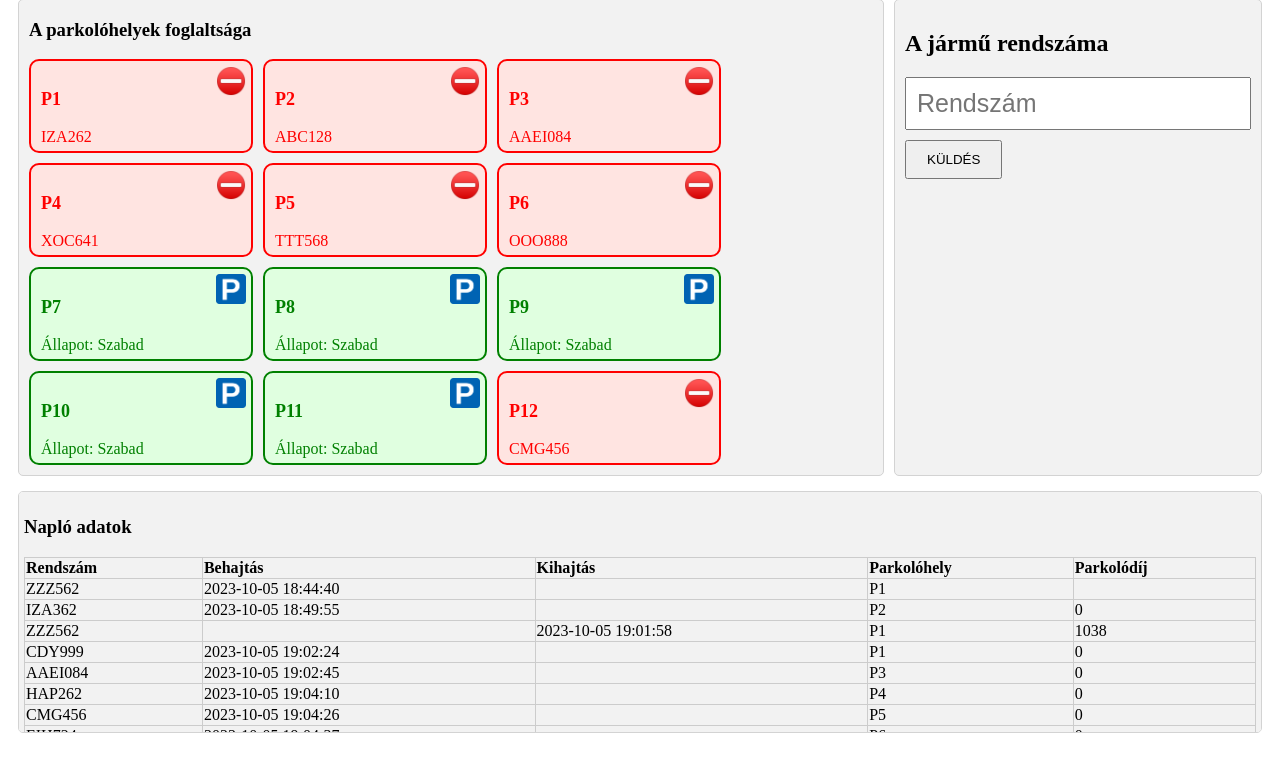
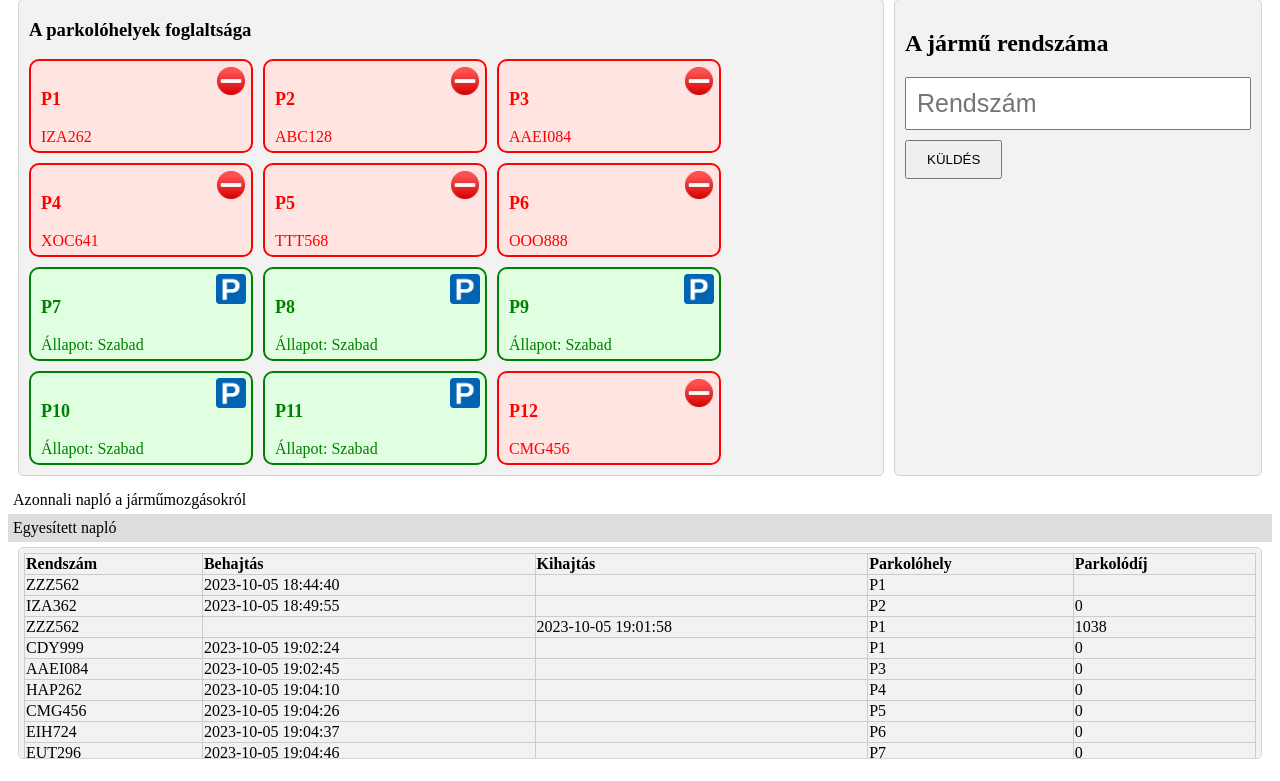
Before and after one commit to kobanya/Parkolohaz_Flask, a Flask app: page / in a window 1280 px wide. Shown: the part 19-800 px from the top of the page. Run offline with Flask 3, Linux system fonts and the light colour scheme.

Commit message:
TAB - két táblázat

```diff
--- a/templates/index.html
+++ b/templates/index.html
@@ -45,26 +40,29 @@
         }
 
         .also_kontener {
-            height: 230px; /* Fix magasság beállítása */
             border: 1px solid lightgray;
             border-radius: 5px;
             padding: 5px;
-            overflow: auto; /* Görgethetőség engedélyezése */
+            overflow: auto;
             background-color: #f2f2f2;
-            margin-left: 10px;    /* margók, oldalszél */
+            margin-left: 10px;
             margin-right: 10px;
             margin-top: 5px;
+            max-height: 200px;
+            overflow-y: auto;
+            overflow-x: auto; /* Hozzáadva az vízszintes görgetéshez */
         }
+
         body {
-            background-color: white;    /*  az oldal háttérszíne */
+            background-color: white;
         }
 
         table {
-            width: 100%; /* A táblázat kitölti a szülő konténert */
+            width: 100%;
             overflow-y: auto;
         }
 
-        .kartya {         /* parkolóhely kártyák */
+        .kartya {
             background-color: #f2f2f2;
             border: 1px solid #ddd;
             padding: 10px;
@@ -111,36 +109,72 @@
             background-size: cover;
         }
 
-        .kartya .rendszam {   /* A parkolóhely száma */
+        .kartya .rendszam {
             font-size: 18px;
             font-weight: bold;
         }
 
-        #also_kontener table {  /* A táblázat max magassága */
-            max-height: 300px ;
-            overflow-y: auto;   /* görgetősáv engedélyezése */
+        #also_kontener table {
+            max-height: 300px;
+            overflow-y: auto;
+             overflow-x: auto;
+
         }
 
-        #naplo_adatok th {     /* a táblázat igazítása balra */
+        #naplo_adatok th {
             text-align: left;
         }
 
         table, th, td {
-         border: 1px solid #ccc; /* Minden cella és fejléc szegélye 1px vastag szürke */
-         border-collapse: collapse; /* Összeomló hatás a cellák közötti szegélyek kialakításához */
+            border: 1px solid #ccc;
+            border-collapse: collapse;
         }
 
         #rendszam {
-            font-size: 25px; /* Beviteli mező betűmérete */
-            padding:10px;
+            font-size: 25px;
+            padding: 10px;
         }
 
-        #belepes_gomb {           /* gomb méretezése */
-             padding: 10px 20px; /*  (felül/alul, jobbra/balra) */
+        #belepes_gomb {
+            padding: 10px 20px;
             margin-top: 10px;
-             margin-left: 0px;   /* Bal oldali margin 0px */
+            margin-left: 0px;
         }
 
+        /* Fülek (TAB-ok) stílusa */
+       .tab-container {
+            display: Flex és Center Justify;
+            justify-content: center;
+
+            background-color: #ccc;
+            padding-left: 50px
+            max-height: 40px;
+            overflow-y: auto;
+            margin-left: 10px
+            margin-right:10px
+
+        }
+
+        .tab {
+            padding: 5px;
+            background-color: #ddd;
+            cursor: pointer;
+        }
+
+        .tab.active {
+            background-color: #fff;
+            padding: 5px
+        }
+
+        /* Táblázatok stílusa */
+        .table-container {
+            display: none;
+        }
+
+        .table-container.active {
+            display: block;
+             overflow-y: auto;
+        }
     </style>
 </head>
 <body>
@@ -158,24 +192,26 @@
             <h2>A jármű rendszáma</h2>
             <div>
                 <input type="text" id="rendszam" placeholder="Rendszám" />
-               <!-- <button id="belepes_gomb" onClick="window.location.reload()">KÜLDÉS </button> -->
                 <button id="belepes_gomb" onclick="delayReload()">KÜLDÉS</button>
             </div>
-
-            <!-- Módosítás: Megjelenítjük a parkolóhely számot vagy az "MEGTELET" üzenetet behajtáskor -->
-            <h2> <span id="belepes_kihajtas"></span></h2>
-            <!-- Módosítás: Megjelenítjük a parkolóhely számot vagy az "Ide álljon be:" üzenetet behajtáskor -->
-
-            <!-- Módosítás: Megjelenítjük a fizetendő díjat behajtáskor vagy kihajtáskor -->
+            <h2><span id="belepes_kihajtas"></span></h2>
             <h2><span id="fizetendo_dij"></span></h2>
-            <!-- Díj megjelenítése itt -->
         </div>
     </div>
 
-    <!-- Alsó konténer -->
+    <!-- Fülek (TAB-ok) -->
+    <div class="tab-container">
+        <div class="tab active" id="naplo_tab">Azonnali napló a járműmozgásokról</div>
+        <div style="overflow-x: auto;"></div>
+        <div class="tab" id="egyesitett_naplo_tab">Egyesített napló</div>
+    </div>
+
+    <!-- Táblázatok -->
+    <div class="table-container active" id="naplo_table">
+        <div style="overflow-y: auto;">
         <div class="also_kontener">
-    <h3>Napló adatok</h3>
-    <div style="overflow-x: auto;">
+
+
                 <table id="naplo_adatok">
     <thead>
         <tr>
@@ -190,6 +226,31 @@
         <!-- A JSON fájl adatai ide lesznek betöltve JavaScript segítségével -->
     </tbody>
 </table>
+
+
+            </div>
+        </div>
+    </div>
+
+    <div class="table-container" id="egyesitett_naplo_table">
+        <div class="also_kontener">
+            <h3>Egyesített napló adatok</h3>
+            <div style="overflow-x: auto;">
+                <table>
+                    <thead>
+                        <tr>
+                            <th>Rendszám</th>
+                            <th>Behajtás</th>
+                            <th>Kihajtás</th>
+                            <th>Parkolóhely</th>
+                            <th>Parkolódíj</th>
+                        </tr>
+                    </thead>
+                    <tbody>
+                        <!-- A JSON fájl adatai ide lesznek betöltve JavaScript segítségével -->
+                    </tbody>
+                </table>
+            </div>
         </div>
     </div>
 
@@ -325,7 +386,25 @@
             xhr.send(JSON.stringify({ rendszam: rendszam }));
         });
 
+        // Fülek kezelése
+        var naploTab = document.getElementById('naplo_tab');
+        var egyesitettNaploTab = document.getElementById('egyesitett_naplo_tab');
+        var naploTable = document.getElementById('naplo_table');
+        var egyesitettNaploTable = document.getElementById('egyesitett_naplo_table');
+
+        naploTab.addEventListener('click', function() {
+            naploTab.classList.add('active');
+            egyesitettNaploTab.classList.remove('active');
+            naploTable.classList.add('active');
+            egyesitettNaploTable.classList.remove('active');
+        });
+
+        egyesitettNaploTab.addEventListener('click', function() {
+            naploTab.classList.remove('active');
+            egyesitettNaploTab.classList.add('active');
+            naploTable.classList.remove('active');
+            egyesitettNaploTable.classList.add('active');
+        });
     </script>
-
 </body>
 </html>
```
Also changed, not shown: other parts of templates/index.html (+9 -14 lines). Lines whose indentation alone changed are shown as unchanged.
